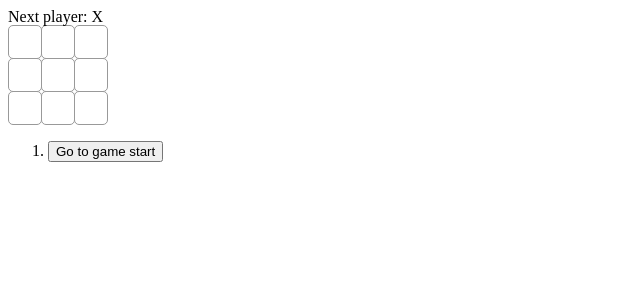
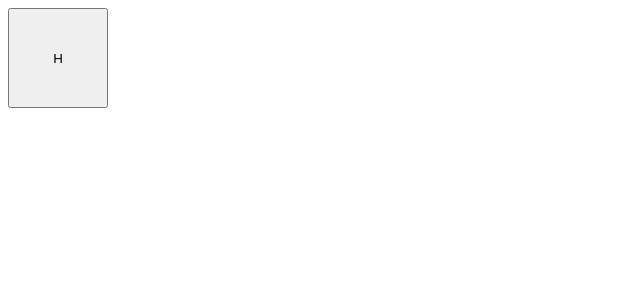
Before and after one commit to rhythmicrenai/kamistry, a React (Create React App) app: page / in a window 1280 px wide. Shown: the top 300 px of the page, without its empty margins (0-640 px from the left). Built offline with nearby package versions, Linux system fonts and the light colour scheme.

Commit message:
toggle for hydrogen

```diff
--- a/src/App.css
+++ b/src/App.css
@@ -1,33 +1,12 @@
-* {
-  box-sizing: border-box;
+.element-button {
+  width: 100px;
+  height: 100px;
 }
-.square {
-  border-radius: 5px;
-  background: #fff;
-  border: 1px solid #999;
-  float: left;
-  font-size: 24px;
-  font-weight: bold;
-  line-height: 34px;
-  height: 34px;
-  margin-right: -1px;
-  margin-top: -1px;
-  padding: 0;
-  text-align: center;
-  width: 34px;
+div {
+  width: 100px;
+  height: 100px;
 }
-.board-row:after {
-  clear: both;
-  content: '';
-  display: table;
+h1 {
+  font-size: 18pt;
+  color: #fff;
 }
-.status {
-  margin-bottom: 10px;
-}
-board-row {
-  display: block;
-  margin: 0;
-}
-ol {
-  display: block;
-}
--- a/src/App.js
+++ b/src/App.js
@@ -1,122 +1,38 @@
-import { useState } from 'react';
+ import { useState, useEffect } from 'react';
 
-function Square({value, onSquareClick}) {
-  return (
-    <button
-      className="square"
-      onClick={onSquareClick}
-    >
-      {value}
-    </button>
-  );
-}
+ const element = {
+  name: 'hydrogen',
+  symbol: 'H',
+  atomicNumber: '1'
+ }
 
-function Board({ xIsNext, squares, onPlay }) {
-  function handleClick(i) {
-    if (squares[i]) {
-      return;
+ function Element() {
+  const [thing, setThing] = useState(element.symbol);
+
+  function Toggle(thing) {
+    if (thing = element.symbol) {
+       return setThing(element.name);
+    } else {
+      return setThing(element.name);
     }
-    if (squares[i] || calculateWinner(squares)) {
-      return;
-    }
-    const nextSquares = squares.slice();
-    if (xIsNext) {
-      nextSquares[i] = "X";
-    } else {
-      nextSquares[i] = "O";
-    }
-    onPlay(nextSquares);
-  }
-
-  const winner = calculateWinner(squares);
-  let status;
-  if (winner) {
-    status = "Winner: " + winner;
-  } else {
-    status = "Next player: " + (xIsNext ? "X" : "O");
   }
 
   return (
+    <button
+      className="element-button"
+      onClick={() => Toggle(thing)}
+    >
+      {thing}
+    </button>
+  );
+ }
+
+ export default function Kamistry() {
+  return (
     <>
-    <div className="stuatus">{status}</div>
-    <div className="board-row">
-      <Square value={squares[0]} onSquareClick={() => handleClick(0)} />
-      <Square value={squares[1]} onSquareClick={() => handleClick(1)}/>
-      <Square value={squares[2]} onSquareClick={() => handleClick(2)}/>
-    </div>
-    <div className="board-row">
-      <Square value={squares[3]} onSquareClick={() => handleClick(3)}/>
-      <Square value={squares[4]} onSquareClick={() => handleClick(4)}/>
-      <Square value={squares[5]} onSquareClick={() => handleClick(5)}/>
-    </div>
-    <div className="board-row">
-      <Square value={squares[6]} onSquareClick={() => handleClick(6)}/>
-      <Square value={squares[7]} onSquareClick={() => handleClick(7)}/>
-      <Square value={squares[8]} onSquareClick={() => handleClick(8)}/>
-    </div>
+      <div className="element-row">
+        <Element />
+      </div>
     </>
   );
-}
-
-export default function Game() {
-  const [history, setHistory] = useState([Array(9).fill(null)]);
-  const [currentMove, setCurrentMove] = useState(0);
-  const xIsNext = currentMove % 2 === 0;
-  const currentSquares = history[currentMove];
-
-  function handlePlay(nextSquares) {
-    const nextHistory = [...history.slice(0, currentMove + 1), nextSquares];
-    setHistory(nextHistory);
-    setCurrentMove(nextHistory.length - 1)
-    setHistory([...history, nextSquares]);
-  }
-
-  function jumptTo(nextMove) {
-    setCurrentMove(nextMove);
-  }
-
-  const moves = history.map((squares, move) => {
-    let description;
-    if (move > 0) {
-      description = 'Go to move #' + move;
-    } else {
-      description = 'Go to game start';
-    }
-    return (
-      <li key={move}>
-        <button onClick={() => jumptTo(move)}>{description}</button>
-      </li>
-    );
-  });
-
-  return (
-    <div className="game">
-      <div className="game-board">
-        <Board xIsNext={xIsNext} squares={currentSquares} onPlay={handlePlay} />
-      </div>
-      <div className="game-info">
-        <ol>{moves}</ol>
-      </div>
-    </div>
-  )
-}
-
-function calculateWinner(squares) {
-  const lines = [
-    [0, 1, 2],
-    [3, 4, 5],
-    [6, 7, 8],
-    [0, 3, 6],
-    [1, 4, 7],
-    [2, 5, 8],
-    [0, 4, 8],
-    [2, 4, 6]
-  ];
-  for (let i = 0; i < lines.length; i++) {
-    const [a, b, c] = lines[i];
-    if (squares[a] && squares[a] === squares[b] && squares[a] === squares[c]) {
-      return squares[a];
-    }
-  }
-  return null;
-}
+ }
```
